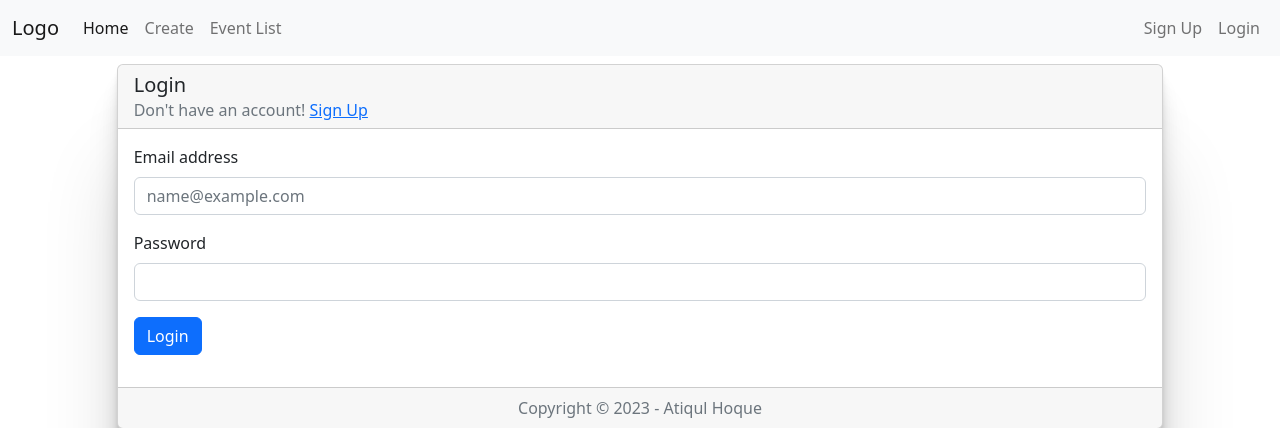
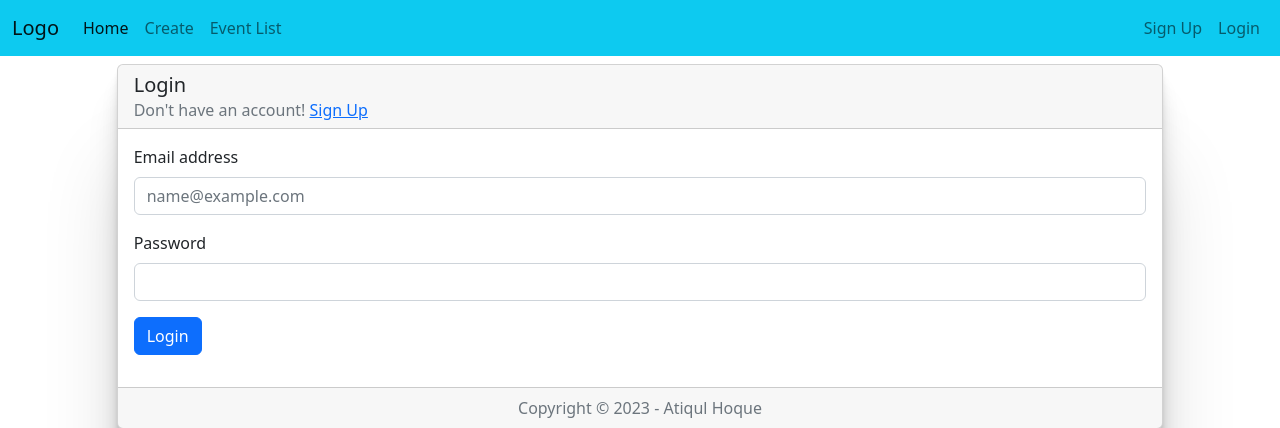
Before and after one commit to atiqbaqi/crud-frontend, a Node server app: page /login in a window 1280 px wide. Shown: the top 428 px of the page. Run offline with Node 20, Linux system fonts and the light colour scheme; some libraries are stand-ins or nearby versions.

Commit message:
Update header.ejs

```diff
--- a/views/layout/header.ejs
+++ b/views/layout/header.ejs
@@ -29,7 +29,7 @@
     </style>
 </head>
 <body>
-    <nav class="navbar navbar-expand-lg navbar-light bg-light">
+    <nav class="navbar navbar-expand-lg navbar-light bg-info">
         <div class="container-fluid">
           <a class="navbar-brand" href="#">Logo</a>
           <button class="navbar-toggler" type="button" data-bs-toggle="collapse" data-bs-target="#navbarNav" aria-controls="navbarNav" aria-expanded="false" aria-label="Toggle navigation">
```
